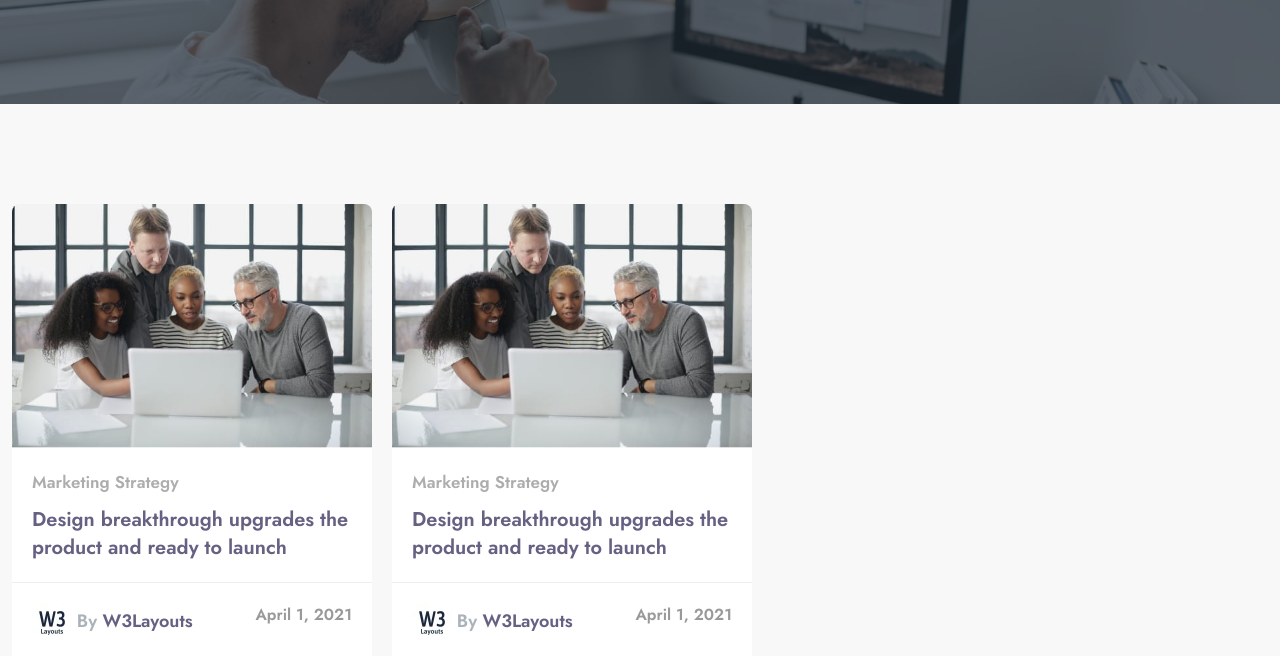
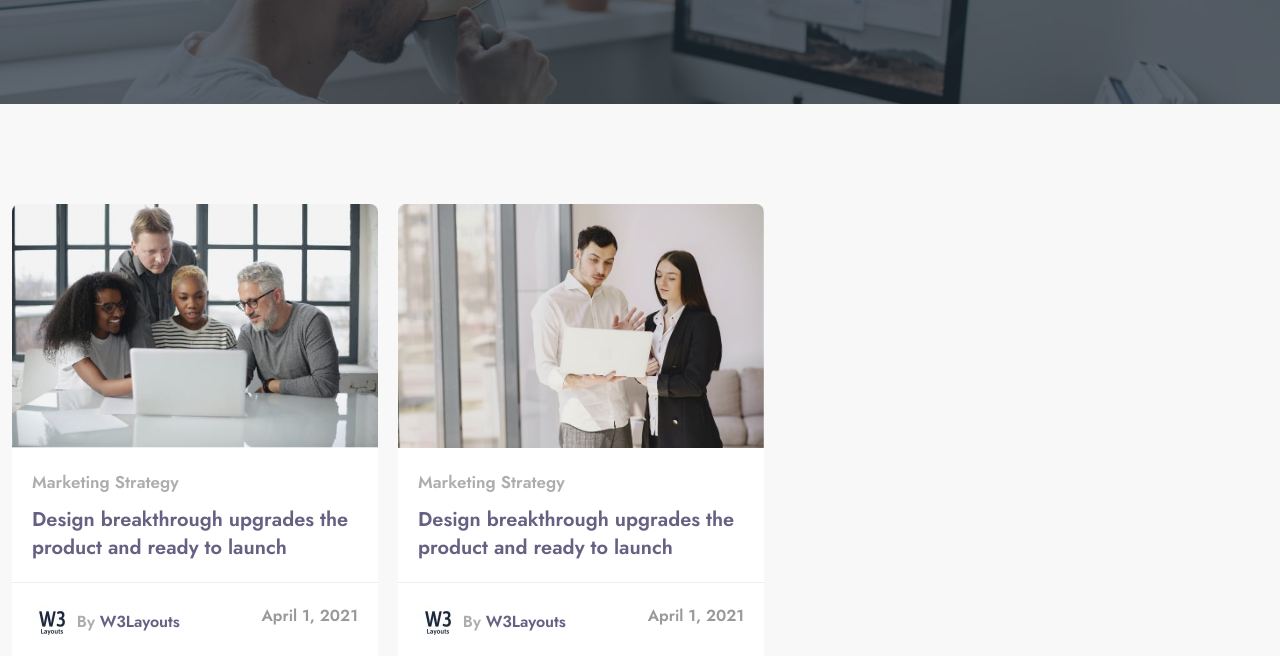
Before and after one commit to thanhdl231295/capstone-corpsivion, a plain HTML site: page marketing/marketing.html in a window 1280 px wide. Shown: the part 296-952 px from the top of the page. Drawn offline with nearby package versions, Linux system fonts and the light colour scheme.

Commit message:
xong phần marketing

```diff
--- a/marketing/marketing.css
+++ b/marketing/marketing.css
@@ -175,15 +175,20 @@ header.sticky .icon i:first-of-type{
     justify-content: space-between;
 }
 .blog .blog_row .blog_left{
-    width: 50%;
+    width: 70%;
     display: flex;
     gap: 20px;
 }
+.blog .blog_row .blog_left .blog_item .blog_top{
+    display: block;
+    overflow: hidden;
+}
 .blog .blog_row .blog_left .blog_item .blog_top img{
-    width: 360px;
-    height: 244px;
+   max-width: 367px;
+   max-height: 244px;
     border-top-left-radius: 8px;
     border-top-right-radius: 8px;
+    overflow: hidden;
 }
 .blog .blog_row .blog_left .blog_item .blog_body{
     padding: 20px;
@@ -214,9 +219,40 @@ header.sticky .icon i:first-of-type{
 .blog .blog_row .blog_left .blog_item .blog_bot span{
     color: #3f3a64;
 }
+.blog .blog_row .blog_left .blog_item .blog_bot .blog_bot_left a{
+    font-size: 16px;
+    color: #999;
+    font-weight: 600;
+    line-height: 26px;
+}
 .blog .blog_row .blog_left .blog_item .blog_bot .blog_bot_right p{
     color: #999;
+    font-size: 16px;
+    font-weight: 600;
+    line-height: 26px;
 }
+.blog .blog_row .blog_left .blog_item{
+    overflow: hidden;
+}
+.blog .blog_row .blog_left .blog_item .blog_top img{
+    max-width: 100%;
+    transition:all 0.3s ease-in-out;
+    display: block;
+
+}
+.blog .blog_row .blog_left .blog_item:hover{
+    border-top-left-radius: 8px;
+    border-top-right-radius: 8px;
+
+}
+.blog .blog_row .blog_left .blog_item:hover .blog_top img{
+    transform: scale(1.1);
+    border-top-left-radius: 8px;
+    border-top-right-radius: 8px;
+}
+
+
+
 
 /* FOOTER */
 /* footer */
--- a/marketing/marketing.html
+++ b/marketing/marketing.html
@@ -99,7 +99,7 @@
                     </div>
                     <div class="blog_item">
                         <div class="blog_top">
-                            <img src="./img_marketing/blog3 (1).jpg" alt="">
+                            <img src="./img_marketing/blog4.jpg" alt="">
                         </div>
                         <div class="blog_body">
                             <a href="#">Marketing Strategy</a>
```
